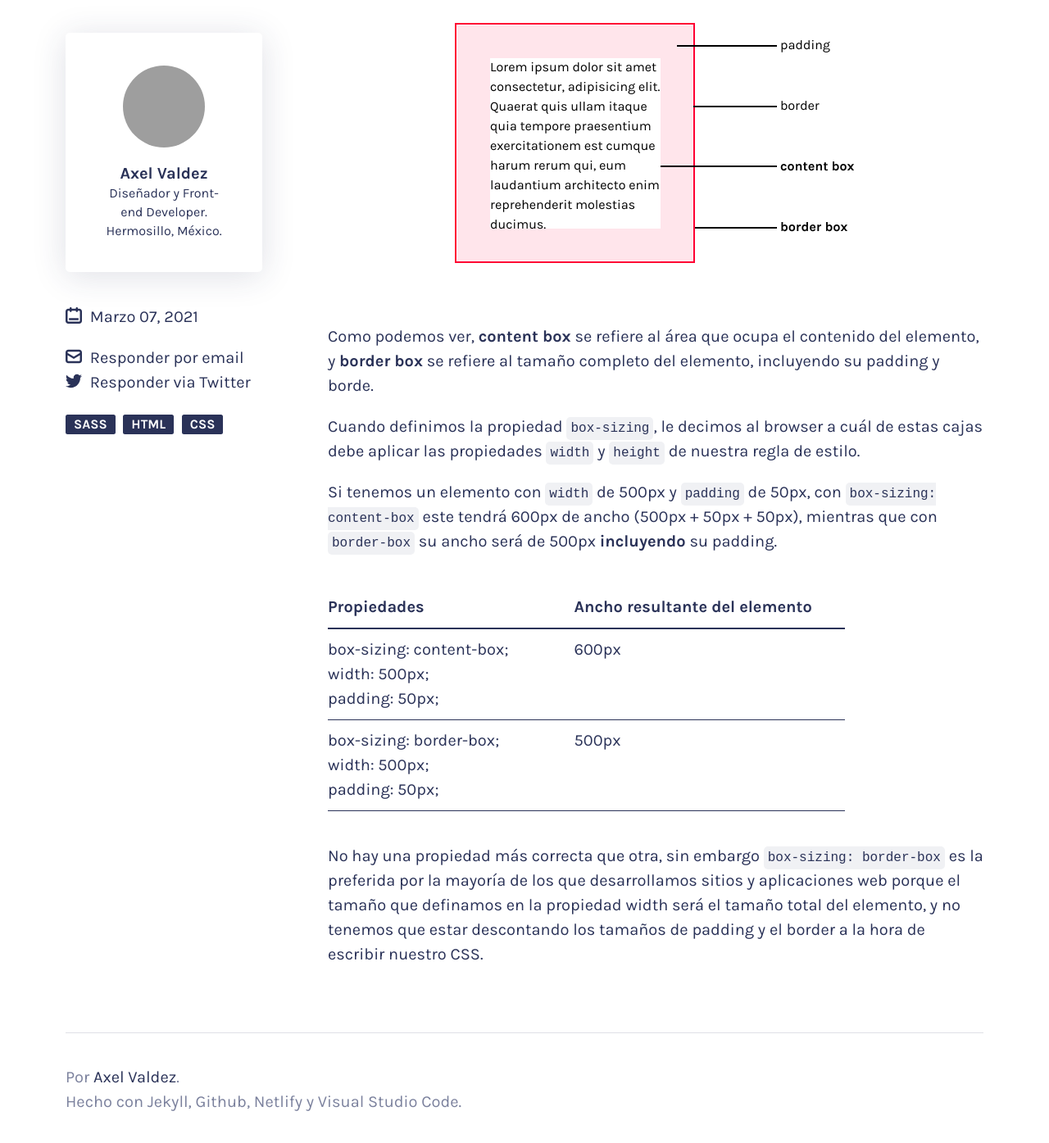
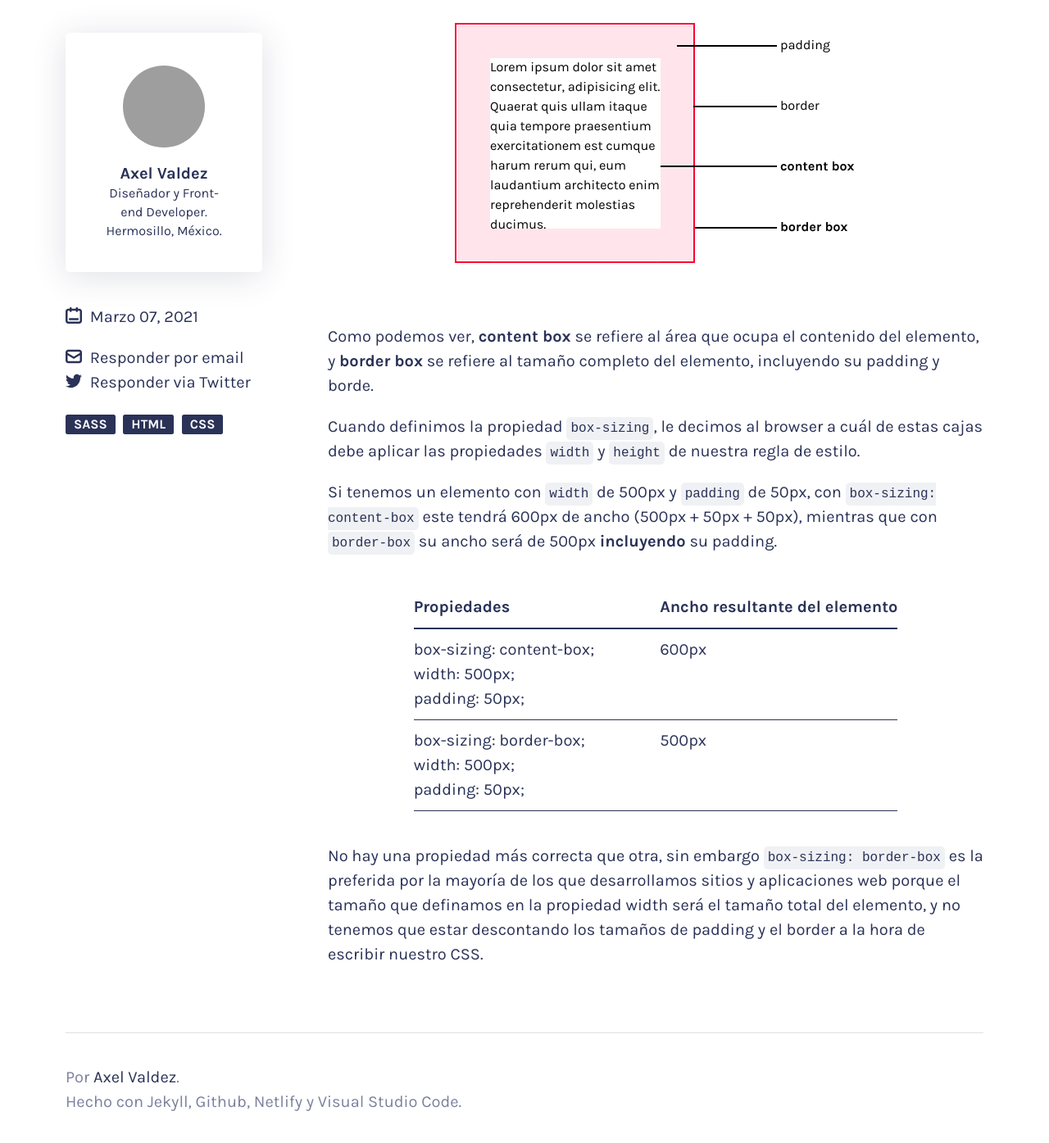
Before and after one commit to axelvaldez/htmlycss, a Jekyll site: the page built from _posts/2021-03-07-box-sizing.md, in a window 1280 px wide and 1400 px high, scrolled down 452 px. Shown: the top 1395 px of the window at 82% size. Built offline with Jekyll 4.4.1, drawn with Linux system fonts in a browser that asks for light colours; grey boxes are pictures that could not be loaded.

Commit message:
fix in tables

```diff
--- a/_sass/_components.scss
+++ b/_sass/_components.scss
@@ -122,7 +122,7 @@
 
   table{
     border-collapse: collapse;
-    margin: 2rem 0;
+    margin: 2rem auto;
 
     th{
       border-bottom: 2px solid var(--txt);
@@ -131,6 +131,10 @@
 
       &:first-child{
         padding-left: 0;
+      }
+
+      &:last-child{
+        padding-right: 0;
       }
 
     }
@@ -145,6 +149,10 @@
         padding-left: 0;
       }
 
+      &:last-child{
+        padding-right: 0;
+      }
+
     }
 
   }
```
